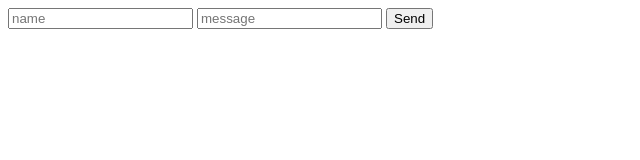
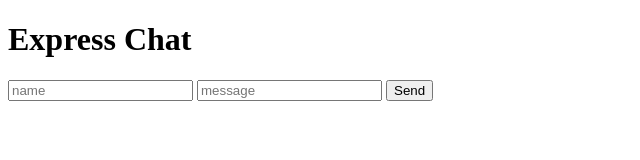
Before and after one commit to sonnybardhan/web-socket-playground, a website: page client/index.html in a window 1280 px wide. Shown: the whole page, without its empty margins (0-640 px from the left). Drawn offline with Linux system fonts and the light colour scheme.

Commit message:
edit html

```diff
--- a/client/index.html
+++ b/client/index.html
@@ -9,6 +9,7 @@
 </head>
 
 <body>
+	<h1>Express Chat</h1>
 	<div class="" id="chat"></div>
 	<input type="text" id="name" placeholder="name">
 	<input type="text" id="message" placeholder="message">
```
